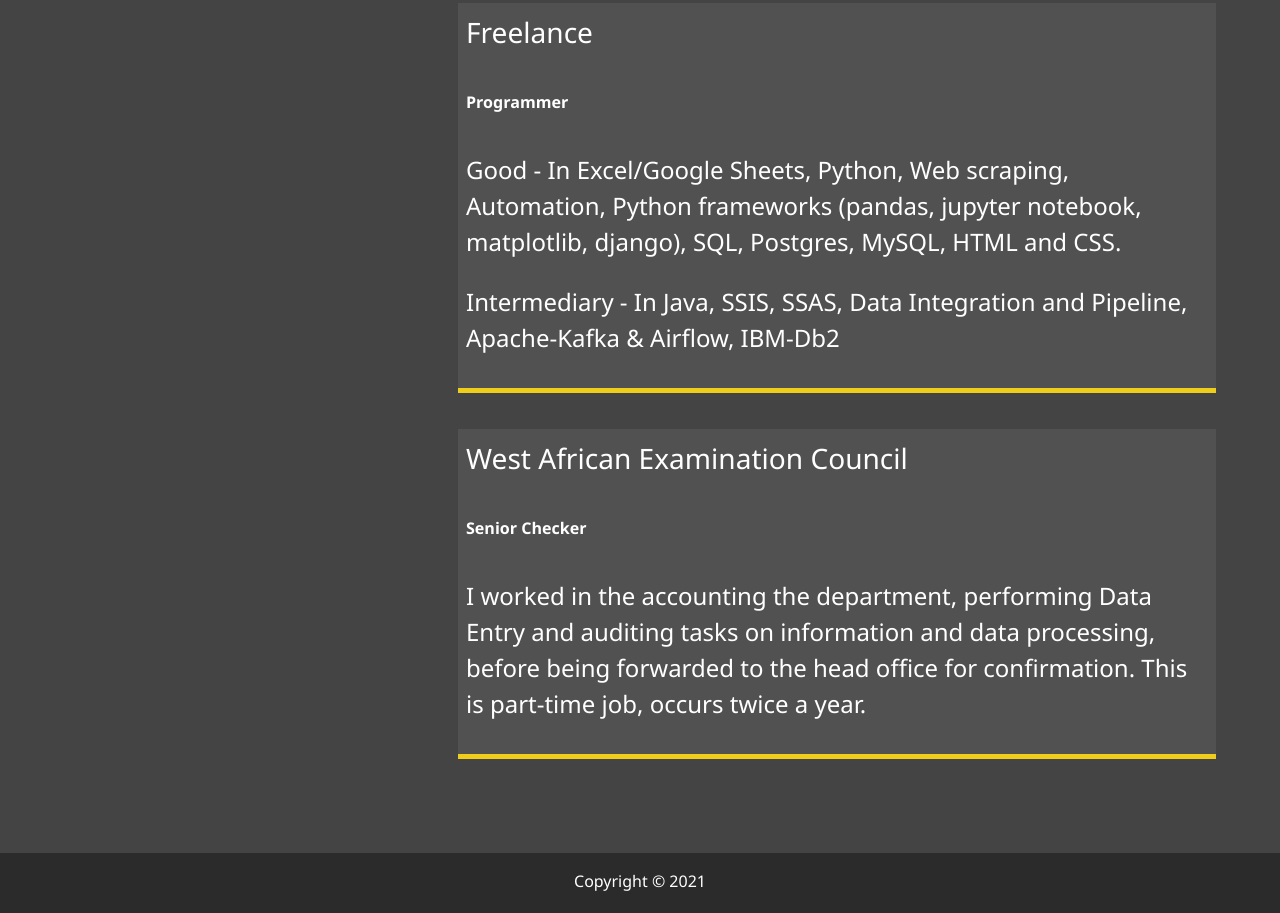
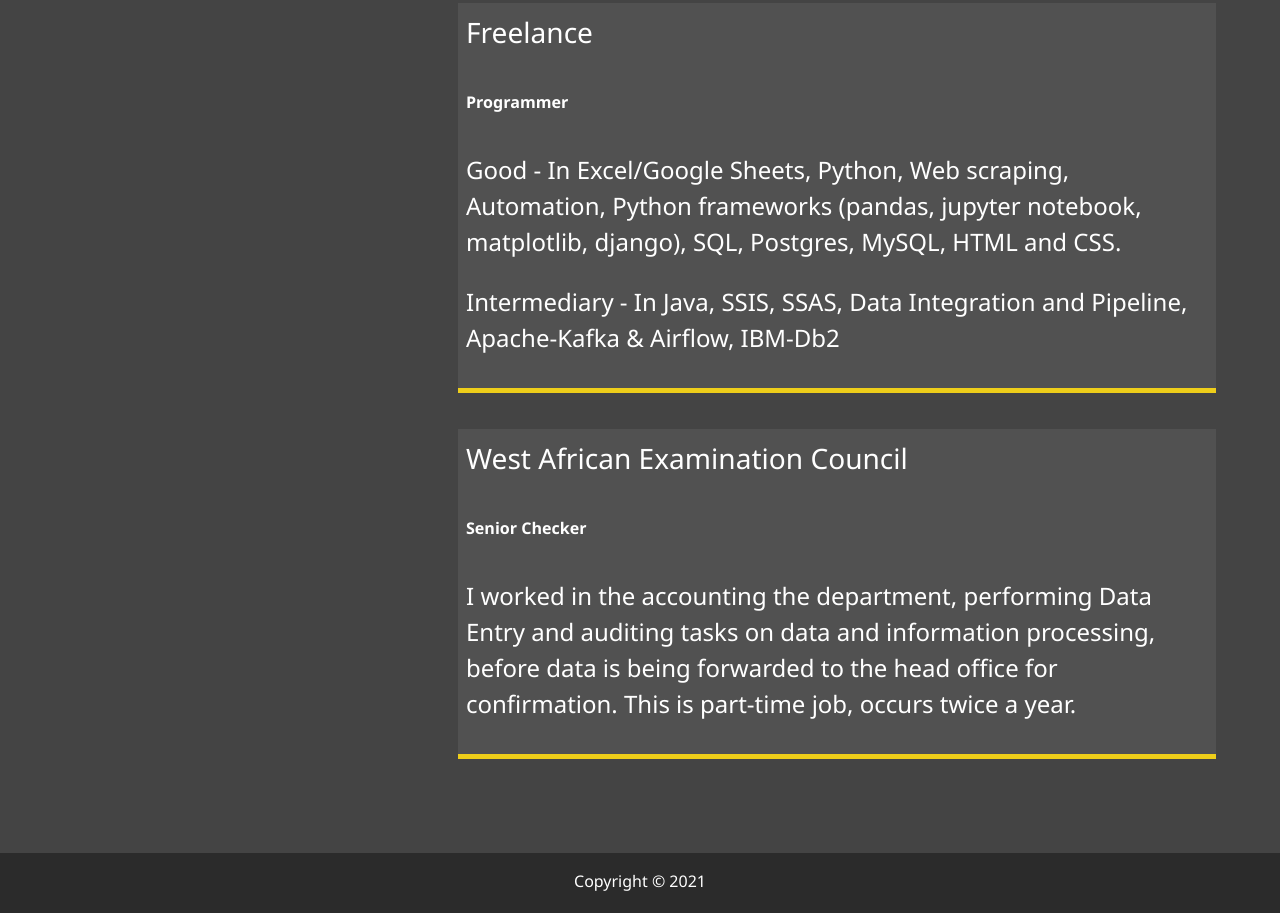
Before and after one commit to TrellixVulnTeam/__Portfolio_0OHG, a website: page dist/about.html in a window 1280 px wide. Shown: the part 1558-2471 px from the top of the page. Drawn offline with Linux system fonts and the light colour scheme.

Commit message:
website_portfolio

```diff
--- a/dist/about.html
+++ b/dist/about.html
@@ -90,7 +90,7 @@
                 <div class="job job-4">
                     <h3>West African Examination Council</h3>
                     <h6>Senior Checker</h6>
-                    <p>I worked in the accounting the department, performing Data Entry and auditing tasks on information and data processing, before being forwarded to the head office for confirmation. This is part-time job, occurs twice a year.
+                    <p>I worked in the accounting the department, performing Data Entry and auditing tasks on data and information processing, before data is being forwarded to the head office for confirmation. This is part-time job, occurs twice a year.
                     </p>
                 </div>
             </div>
```
